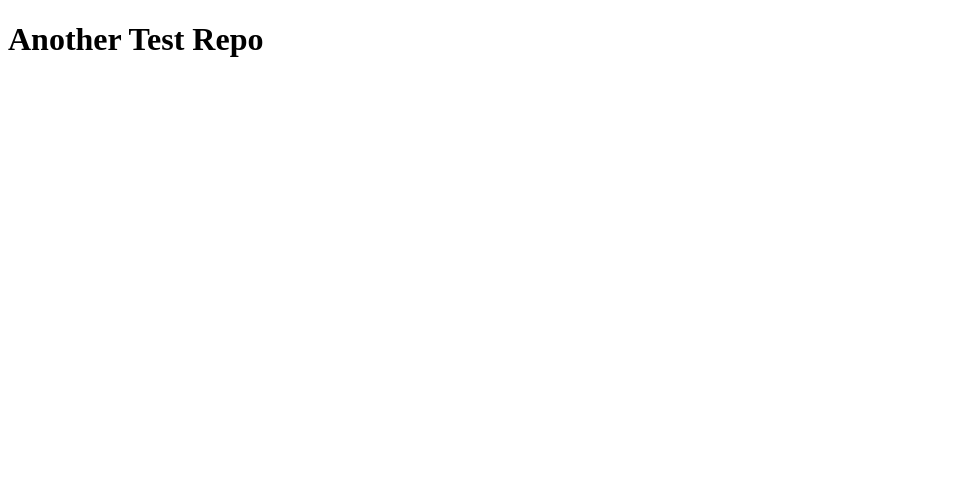
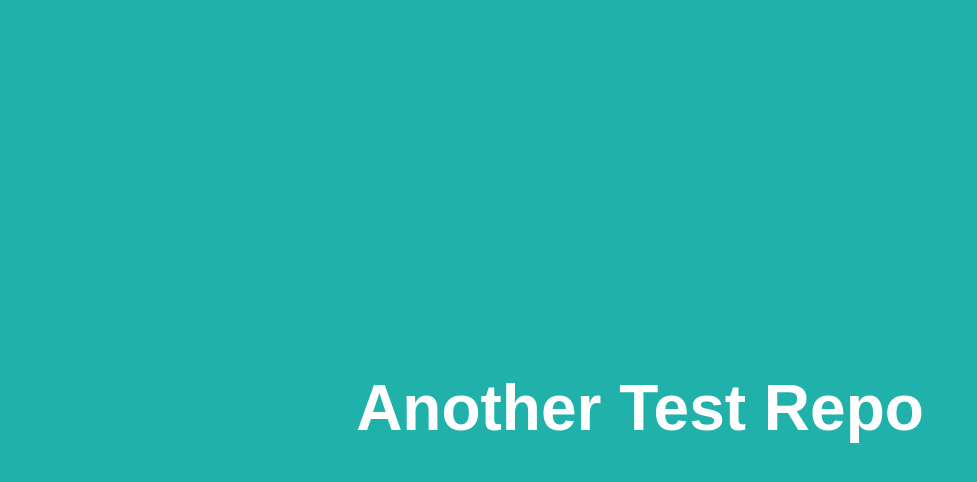
Before and after one commit to jsurmaczBU/another-test-repo, a plain HTML site: page index.html in a window 1280 px wide. Shown: the whole page, without its empty margins (0-977 px from the left). Drawn offline with Linux system fonts and the light colour scheme.

Commit message:
added link to styles

```diff
--- a/index.html
+++ b/index.html
@@ -4,6 +4,7 @@
     <meta charset="UTF-8" />
     <meta http-equiv="X-UA-Compatible" content="IE=edge" />
     <meta name="viewport" content="width=device-width, initial-scale=1.0" />
+    <link rel="stylesheet" href="styles/styles.css" />
     <title>Another Test Repo</title>
   </head>
   <body>
```
